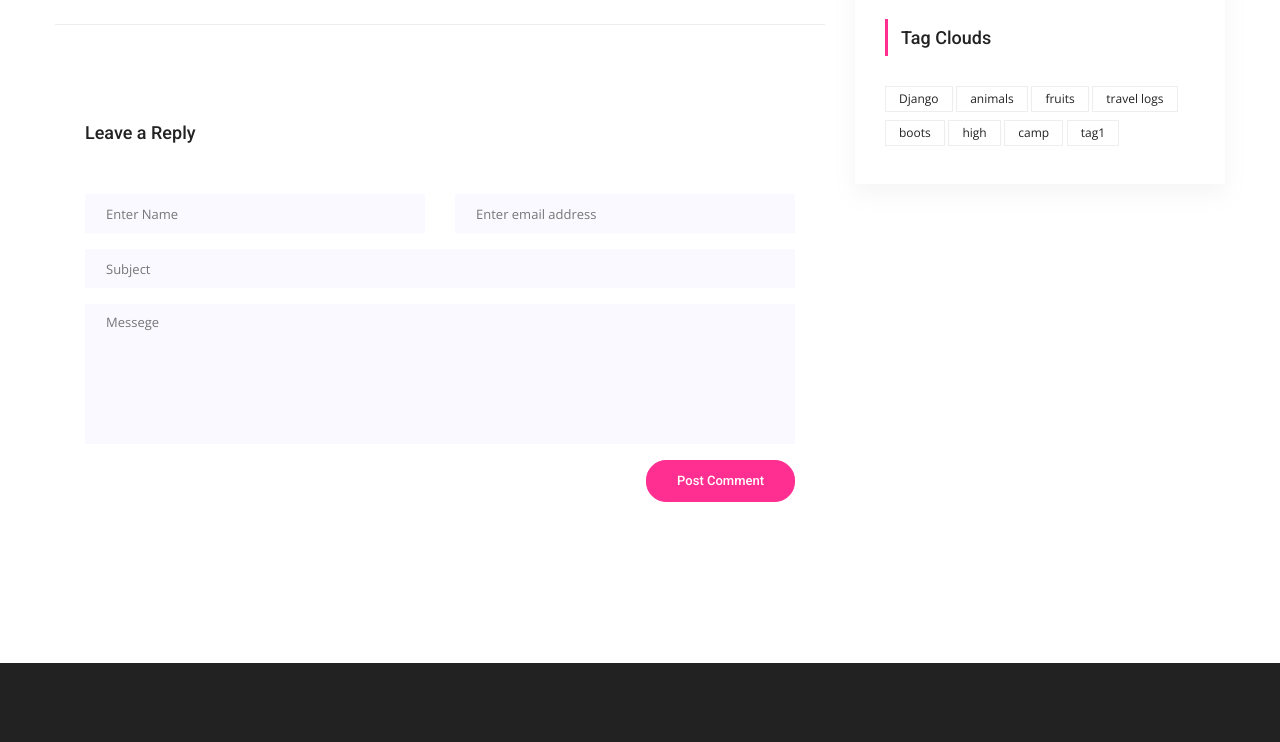
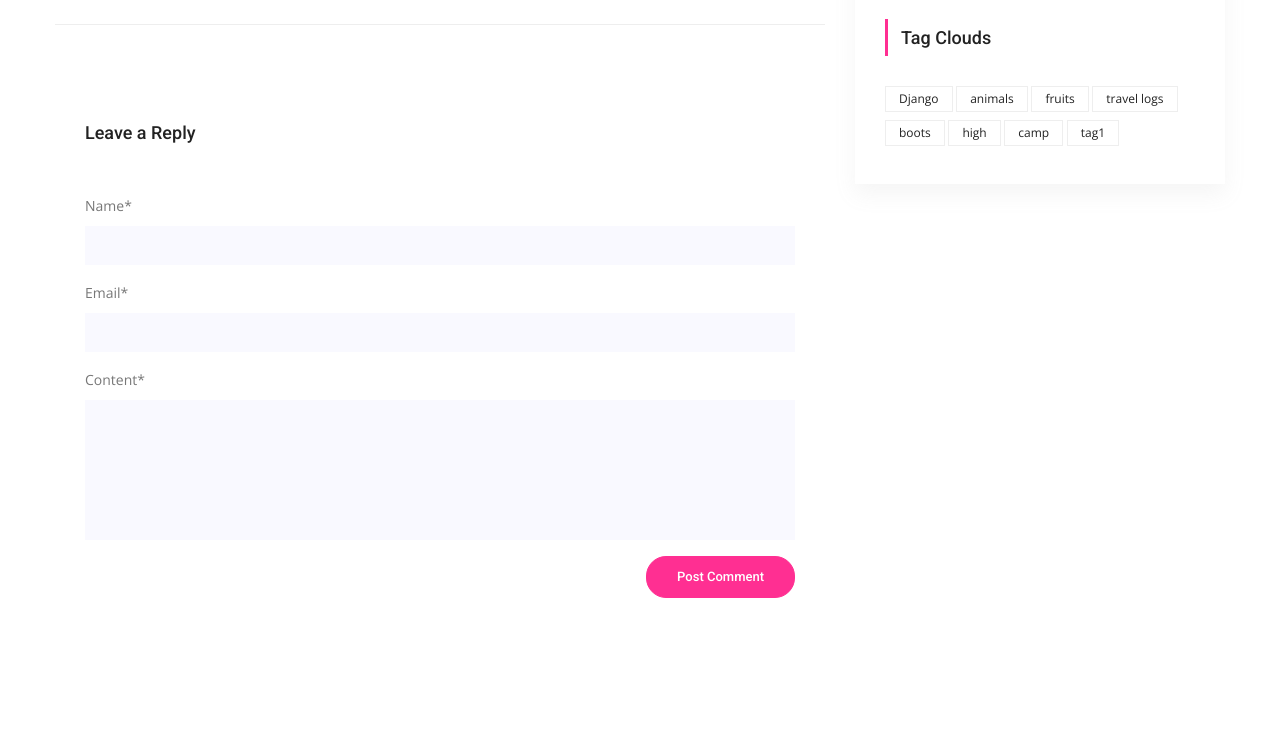
Before and after one commit to FaisalWant/Django-Website, a Django app: a page that uses djviews/src/templates/posts/detail.html in a window 1280 px wide. Shown: the part 2402-3144 px from the top of the page. Run offline with Django 3.2, Linux system fonts and the light colour scheme; data comes from the database, SQL or seed files in the repository; both versions use the stored data as it was after the commit; some libraries are stand-ins or nearby versions.

Commit message:
Creating and Adding a comment

```diff
--- a/djviews/src/posts/forms.py
+++ b/djviews/src/posts/forms.py
@@ -50,3 +50,30 @@ class PostUpdateForm(forms.ModelForm):
 			'image'
 
 	]
+
+
+
+class CreateCommentForm(forms.ModelForm):
+	def __init__(self, *args, **kwargs):
+		super(CreateCommentForm, self).__init__(*args,**kwargs)
+		self.helper=FormHelper()
+		self.helper.form_method="post"
+		self.helper.layout=Layout(
+				Field("name", css_class="form-control"),
+				Field("email", css_class="form-control"),
+				Field("content", css_class="form-control mb-10"),
+			)
+
+		self.helper.add_input(Submit('submit', 'Post Comment', css_class="primary-btn submit_btn"))
+
+
+
+
+	class Meta:
+		model= Comment
+		fields= [
+		'name',
+		'email',
+		'content'
+
+		]
--- a/djviews/src/posts/views.py
+++ b/djviews/src/posts/views.py
@@ -6,10 +6,11 @@ from django.views.generic import TemplateView, ListView, DetailView, CreateView,
 from .models import Post, Category, Tag
 from django.utils.decorators import method_decorator
 from django.contrib.auth.decorators import login_required
-from .forms import PostCreationForm, PostUpdateForm
+from .forms import PostCreationForm, PostUpdateForm, CreateCommentForm
 from django.template.defaultfilters import slugify
 from django.urls import reverse
 from django.db.models import F, Q
+from django.views.generic.edit import FormMixin
 
 
 
@@ -29,20 +30,40 @@ class IndexView(ListView):
 
 
 
-class PostDetail(DetailView):
+class PostDetail(DetailView, FormMixin):
 	template_name="posts/detail.html"
 	model= Post
 	context_object_name="single"
+	form_class= CreateCommentForm
 
 	def get_context_data(self, **kwargs):
 		context= super(PostDetail, self).get_context_data(**kwargs)
 		context['previous']= Post.objects.filter(id__lt=self.kwargs['pk']).order_by('-pk').first()
 		context['next']= Post.objects.filter(id__gt=self.kwargs['pk']).order_by('pk').first()
+		context['form']=self.get_form()
 		return context
 
 	def get(self, request, *args, **kwargs):#hit count for a blog
 		self.hit= Post.objects.filter(id= self.kwargs['pk']).update(hit=F('hit')+1)
 		return super(PostDetail,self).get(request,*args, **kwargs)
+
+
+	def form_valid(self, form):
+		form.instance.post= self.object
+		form.save()
+		return super(PostDetail, self).form_valid(form)
+
+	def post(self, *args, **kwargs):
+		self.object= self.get_object()
+		form= self.get_form()
+		if form.is_valid():
+			return self.form_valid(form)
+
+		else:
+			return self.form_valid(form)
+
+	def get_success_url(self):
+		return reverse('detail', kwargs={"pk":self.object.pk,"slug":self.object.slug})
 
 
 
--- a/djviews/src/templates/posts/detail.html
+++ b/djviews/src/templates/posts/detail.html
@@ -1,7 +1,7 @@
 {% extends 'base.html' %}
 {% load static %}
 
-
+{% load crispy_forms_tags %}
 {% block content %}
 
         <!--================Home Banner Area =================-->
@@ -260,23 +260,8 @@
                         </div>
                         <div class="comment-form">
                             <h4>Leave a Reply</h4>
-                            <form>
-                                <div class="form-group form-inline">
-                                  <div class="form-group col-lg-6 col-md-6 name">
-                                    <input type="text" class="form-control" id="name" placeholder="Enter Name" onfocus="this.placeholder = ''" onblur="this.placeholder = 'Enter Name'">
-                                  </div>
-                                  <div class="form-group col-lg-6 col-md-6 email">
-                                    <input type="email" class="form-control" id="email" placeholder="Enter email address" onfocus="this.placeholder = ''" onblur="this.placeholder = 'Enter email address'">
-                                  </div>
-                                </div>
-                                <div class="form-group">
-                                    <input type="text" class="form-control" id="subject" placeholder="Subject" onfocus="this.placeholder = ''" onblur="this.placeholder = 'Subject'">
-                                </div>
-                                <div class="form-group">
-                                    <textarea class="form-control mb-10" rows="5" name="message" placeholder="Messege" onfocus="this.placeholder = ''" onblur="this.placeholder = 'Messege'" required=""></textarea>
-                                </div>
-                                <a href="#" class="primary-btn submit_btn">Post Comment</a>
-                            </form>
+                            {% crispy form %}
+
                         </div>
         			</div>
                            {% include 'right_side.html' %}
```
Also changed, not shown: djviews/src/db.sqlite3.
